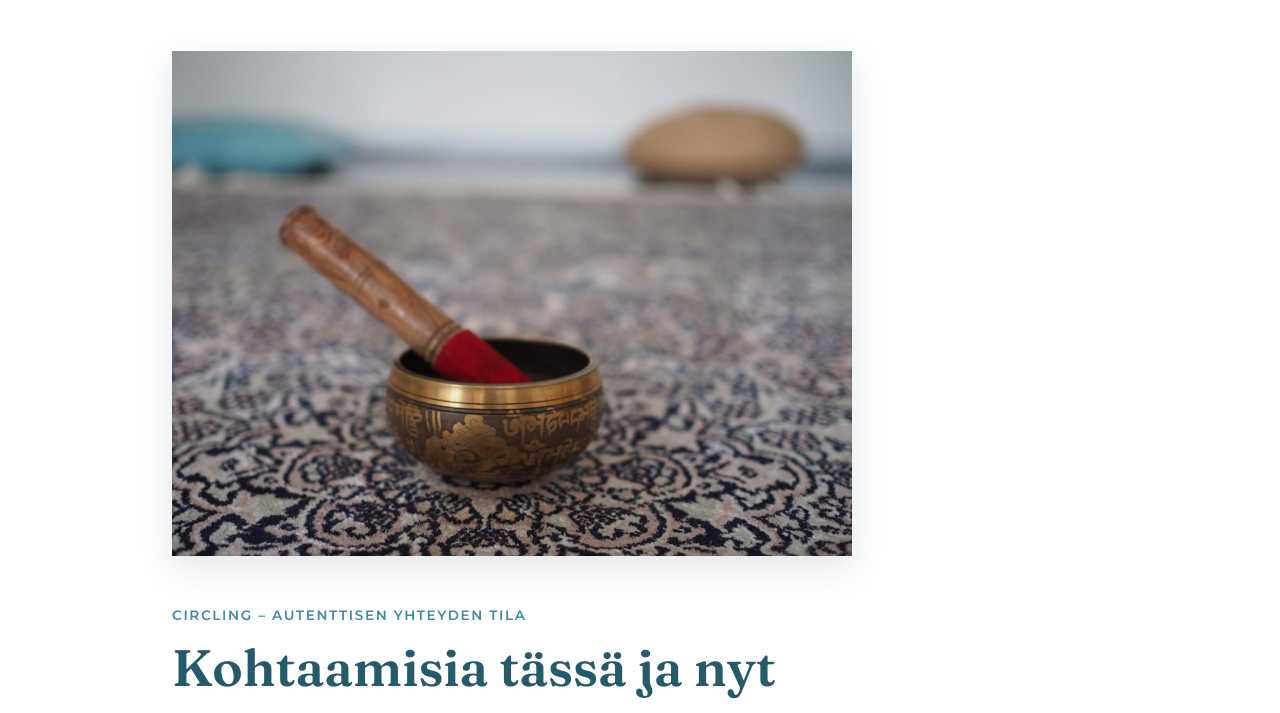
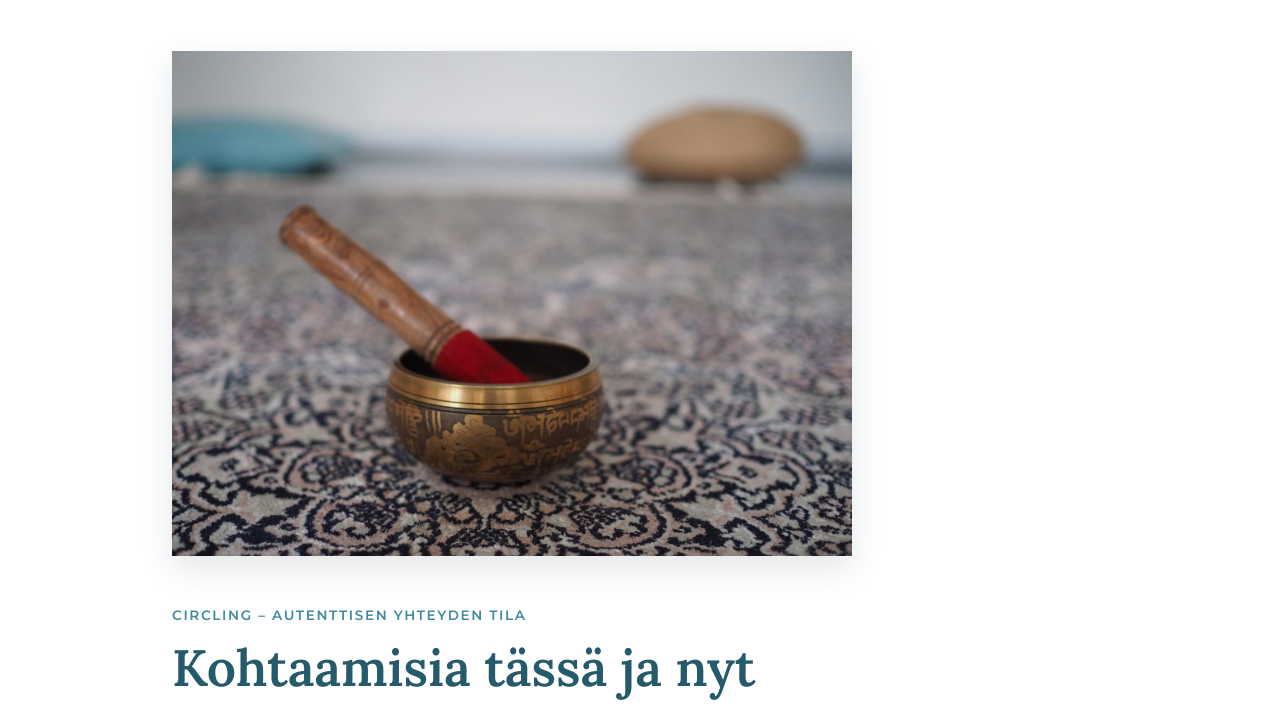
Before and after one commit to ossikonttinen/circling-fi, a plain HTML site: page index.html in a window 1280 px wide. Shown: the part 72-785 px from the top of the page. Drawn offline with nearby package versions, Linux system fonts and the light colour scheme; no server answers.

Commit message:
Otsikkofontti: Lora
Co-Authored-By: Claude Opus 5.5 <noreply@anthropic.com>
Claude-Session: https://claude.ai/code/session_01XqWmraLhg7zmmDFSMGEkCE

```diff
--- a/index.html
+++ b/index.html
@@ -14,7 +14,7 @@
 <meta name="twitter:card" content="summary_large_image">
 <!-- Tekstit: tekstit.md · Ulkoasu: tyyli.css · Tätä tiedostoa ei yleensä tarvitse muokata. -->
 <link rel="preconnect" href="https://fonts.googleapis.com">
-<link href="https://fonts.googleapis.com/css2?family=Montserrat:wght@600;700&family=Fraunces:opsz,wght@9..144,400;9..144,600&family=Nunito+Sans:wght@400;600;700&display=swap" rel="stylesheet">
+<link href="https://fonts.googleapis.com/css2?family=Montserrat:wght@600;700&family=Lora:wght@400;600;700&family=Nunito+Sans:wght@400;600;700&display=swap" rel="stylesheet">
 <link rel="stylesheet" href="tyyli.css">
 <script src="https://cdnjs.cloudflare.com/ajax/libs/marked/12.0.2/marked.min.js"></script>
 </head>
--- a/tyyli.css
+++ b/tyyli.css
@@ -16,7 +16,7 @@
   --harmaa:          #5c7480;   /* pienempi, haaleampi teksti */
   --tausta:          #ffffff;   /* sivun tausta */
 
-  --otsikkofontti: "Fraunces", Georgia, serif;
+  --otsikkofontti: "Lora", Georgia, serif;
   --logofontti:    "Montserrat", sans-serif;
   --tekstifontti:  "Nunito Sans", system-ui, sans-serif;
   --tekstikoko:    17px;
```
